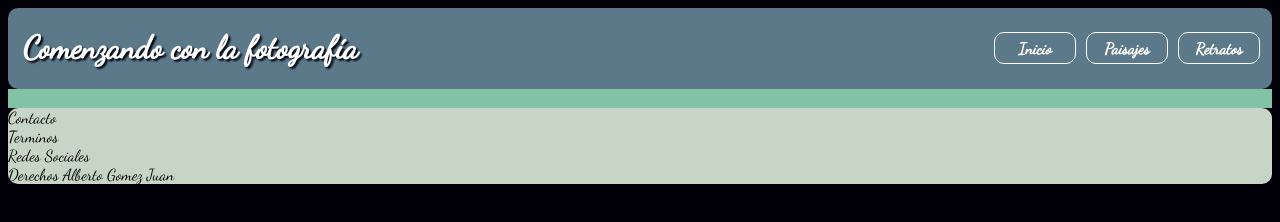
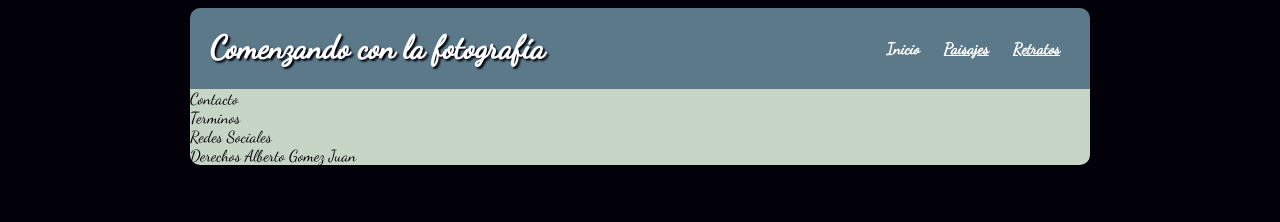
Before and after one commit to agomezjuan/webdefotografiaNextU, a plain HTML site: page index.html in a window 1280 px wide. Drawn offline with Linux system fonts and the light colour scheme.

Commit message:
Avances en los estilos 2

```diff
--- a/css/estilo.css
+++ b/css/estilo.css
@@ -1,61 +1,77 @@
-body {
-  font-family: 'Dancing Script', cursive;
-  background-color: #02010a;
+/* Sitio web de escritorio */
+@media (min-width:900px) {
+  #wrapper {
+    width: 900px;
+    margin: 0 auto;
   }
   header {
+    display: flex;
+    justify-content: space-between;
+    align-items: center;
     background-color: #5b7989;
- border-radius: 10px;
+    border-top-left-radius: 10px;
+    border-top-right-radius: 10px;
+  }
+  .menu {
     display: flex;
     align-items: center;
+    margin-right: 20px;
   }
-h1 {
-  color: #fff;
-  text-shadow: 2px 2px 2px #02010a;
 }
-.titulo {
-  margin: 0 0 0 15px;
-  float: left;
+/* Sito movil */
+@media (max-width:899px) {
+  #wrapper {
+    width: 100%;
+    margin: 0 auto;
+  }
+  header {
+    display: flex;
+    justify-content: center;
+    align-items: center;
+    background-color: #5b7989;
+    border-top-left-radius: 10px;
+    border-top-right-radius: 10px;
   }
   .menu {
     display: flex;
     justify-content: center;
     align-items: center;
-  position: fixed;
-  right: 15px;
-  text-decoration: none;
   }
+}
+/* Estilos Globales */
+body {
+  font-family: 'Dancing Script', cursive;
+  background-color: #02010a;
+}
+
+.titulo {
+  color: #fff;
+  text-shadow: 2px 2px 2px #02010a;
+  margin-left: 20px;
+}
+
+
 .item-menu {
-  display: flex;
-  justify-content: center;
-  align-items: center;
-  width: 80px;
-  height: 30px;
-  margin: 5px;
-  border: 1px solid #fff;
-  border-radius: 10px;
-  text-decoration: none;
+  margin: 10px;
+  font-weight: bold;
   color: #fff;
 }
-.item-menu:hover {
-  background-color: #fff;
-  text-decoration: none;
-  font-weight: bold;
-  color: #5b7989;
-}
-.menu a {
+a[href^='#'] {
   text-decoration: none;
   font-weight: bold;
   color: #fff;
 }
 .menu a:hover {
   text-decoration: none;
+  text-shadow: 2px 2px 2px #02010a;
   font-weight: bold;
-  color: #5b7989;
+  color: #fff;
 }
 .imgCentral {
   background-color: #82c3a6;
 }
 footer {
   background-color: #C6d5c5;
-  border-radius: 10px;
+  border-bottom-left-radius: 10px;
+  border-bottom-right-radius: 10px;
 }
--- a/index.html
+++ b/index.html
@@ -8,28 +8,35 @@
   <title>Comenzando con la fotografía</title>
 </head>
 <body>
+  <div id="wrapper">
+
     <header>
         <div class="titulo">
           <h1>Comenzando con la fotografía</h1>
         </div>
-      <nav class="menu">
-        <a href="#"><div class="item-menu">
-          Inicio
-        </div></a>
-        <a href="paisajes.html"><div class="item-menu">
-          Paisajes
-        </div></a>
-        <a href="retratos.html"><div class="item-menu">
-          Retratos
-        </div></a>
+        <div class="menu">
+
+        <nav>
+          <a class="item-menu" href="#">Inicio</a>
+          <a class="item-menu" href="paisajes.html">Paisajes</a>
+          <a class="item-menu" href="retratos.html">Retratos</a>
         </nav>
+
+        </div>
     </header>
-    <section class="imgCentral">
 
-      <picture>
-        <source src="imagenes/imagen2048x1152.jpg" type="image/">
-        <img src="" alt="">
-      </picture>
+    <section>
+      <!-- <figure>
+        <img src="imagenes/imagen2048x1152.jpg" alt="Imagen principal" width="70%">
+      </figure> -->
+    </section>
+    <section>
+      <div class="">
+
+      </div>
+      <div class="">
+
+      </div>
     </section>
     <footer>
       <div class="col1">
@@ -47,5 +54,6 @@
         Alberto Gomez Juan
       </div>
     </footer>
+  </div>
 </body>
 </html>
```
Lines whose indentation alone changed are shown as unchanged.
